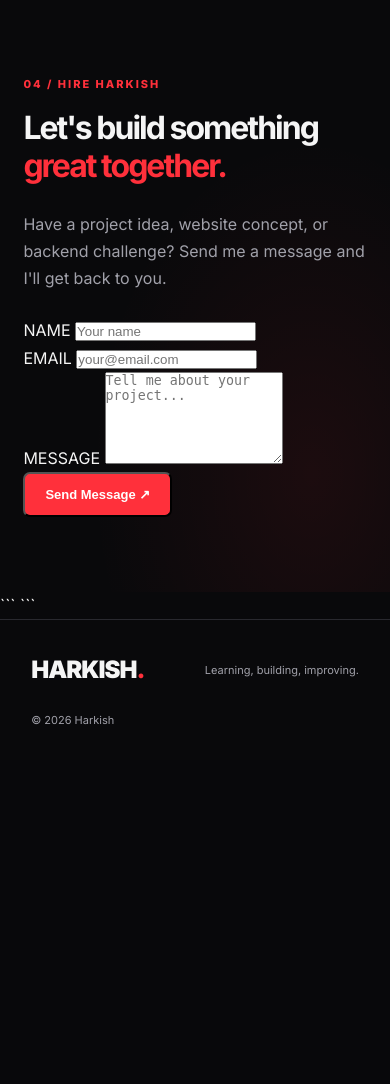
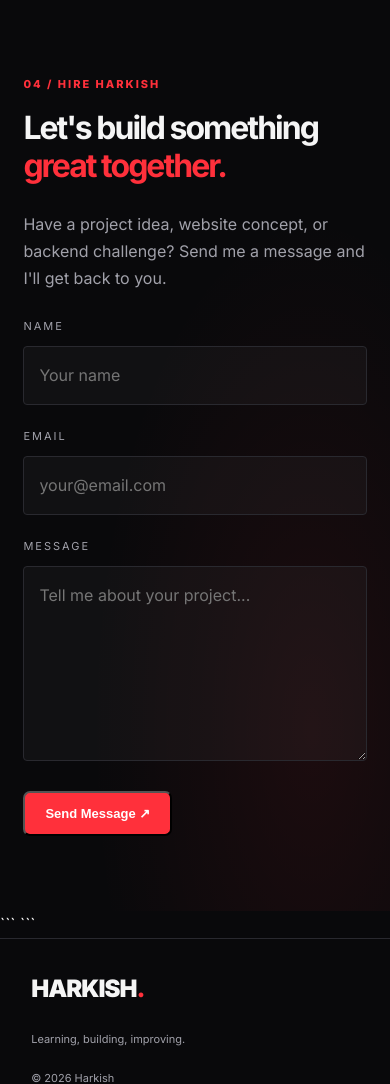
Before and after one commit to harkishdheer-bit/harkish-verse, a Flask app: page / in a window 390 px wide. Shown: the part 4834-5918 px from the top of the page. Before the commit the page ends 5559 px from the top, so only its background shows below. Run offline with Flask 3, Linux system fonts and the light colour scheme.

Commit message:
Update style.css
add contact from styling

````diff
--- a/static/style.css
+++ b/static/style.css
@@ -473,7 +473,47 @@ footer p {
     }
 }
 ```
+.hire-form {
+    max-width: 650px;
+    margin-top: 35px;
+}
 
+.form-group {
+    margin-bottom: 22px;
+}
+
+.form-group label {
+    display: block;
+    margin-bottom: 10px;
+    font-size: 11px;
+    letter-spacing: 2px;
+    color: var(--muted);
+}
+
+.form-group input,
+.form-group textarea {
+    width: 100%;
+    padding: 15px;
+    border: 1px solid var(--border);
+    background: rgba(255, 255, 255, 0.03);
+    color: var(--text);
+    font: inherit;
+    border-radius: 4px;
+    outline: none;
+}
+
+.form-group input:focus,
+.form-group textarea:focus {
+    border-color: #ff303b;
+}
+
+.form-group textarea {
+    resize: vertical;
+}
+
+.hire-form button {
+    cursor: pointer;
+}
     footer {
         flex-direction: column;
         align-items: flex-start;
````
